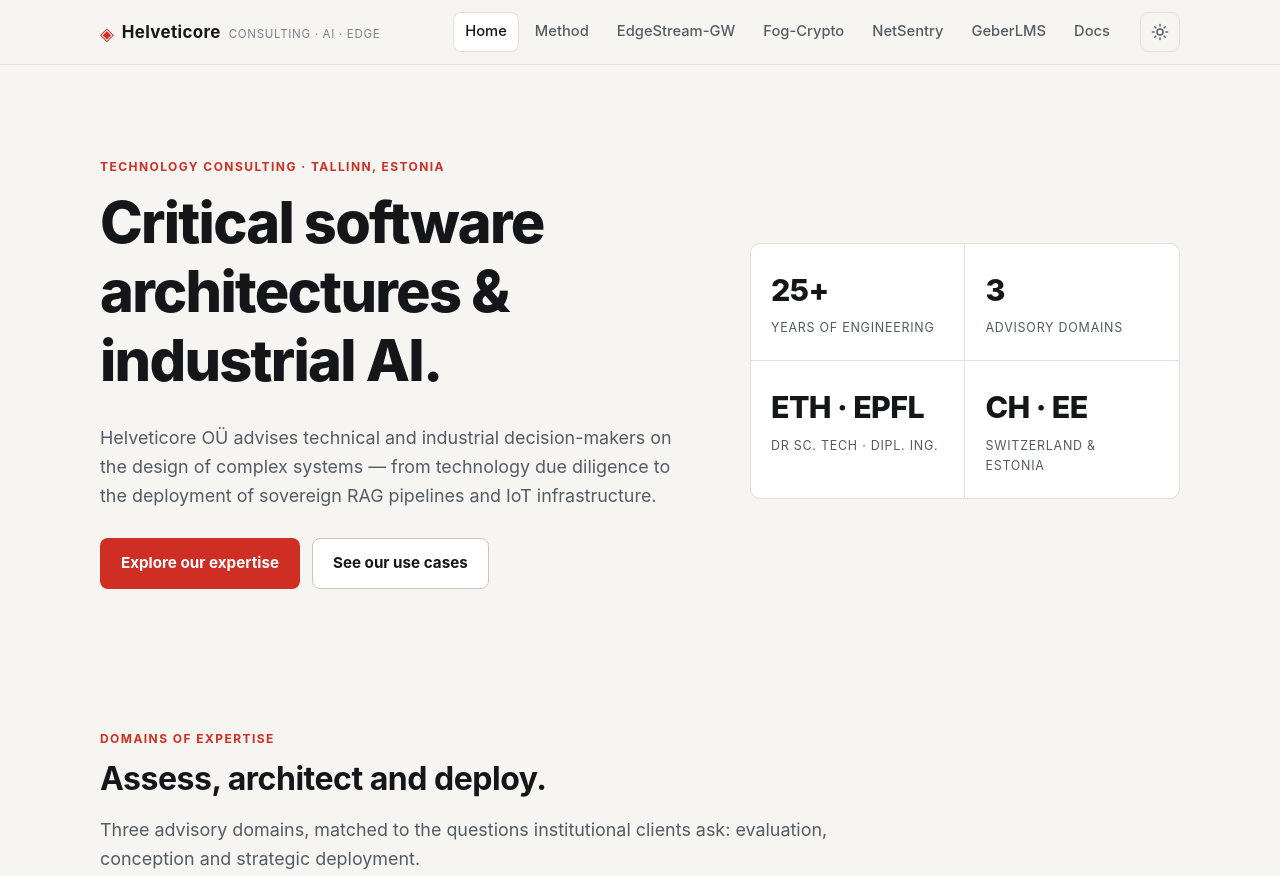
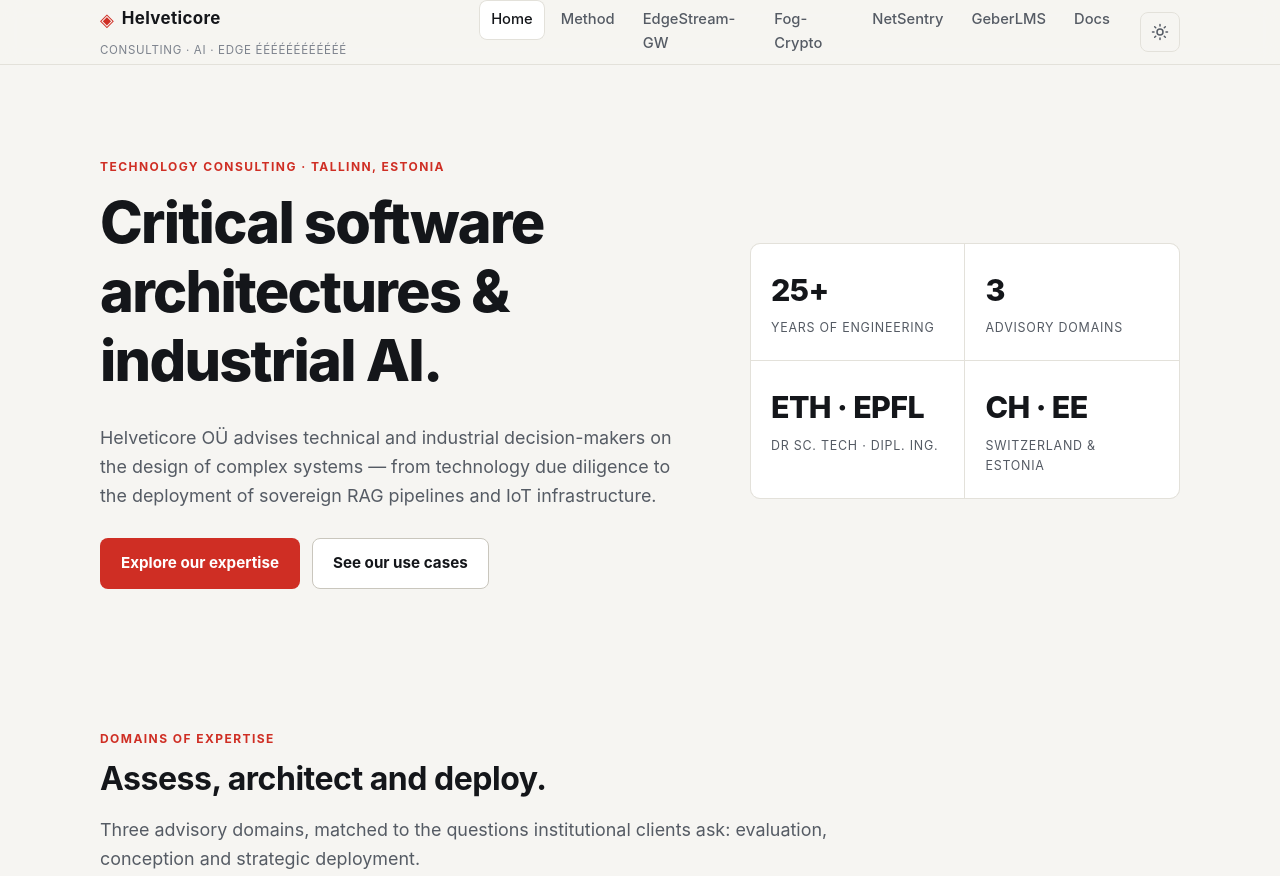
Before and after one commit to helvetou/helveticoreSite, a plain HTML site: page index.html in a window 1280 px wide. Shown: the top 876 px of the page. Drawn offline with Linux system fonts and the light colour scheme.

```diff
--- a/index.html
+++ b/index.html
@@ -14,7 +14,7 @@
     <a class="brand" href="index.html" aria-label="Helveticore — home">
       <span class="brand-mark" aria-hidden="true">◈</span>
       <span class="brand-name">Helveticore</span>
-      <span class="brand-sub">Consulting · AI · Edge</span>
+      <span class="brand-sub">Consulting · AI · Edge éééééééééééé</span>
     </a>
     <button class="nav-toggle" type="button" aria-expanded="false" aria-controls="site-nav">
       <span class="nav-toggle-label">Menu</span>
```
